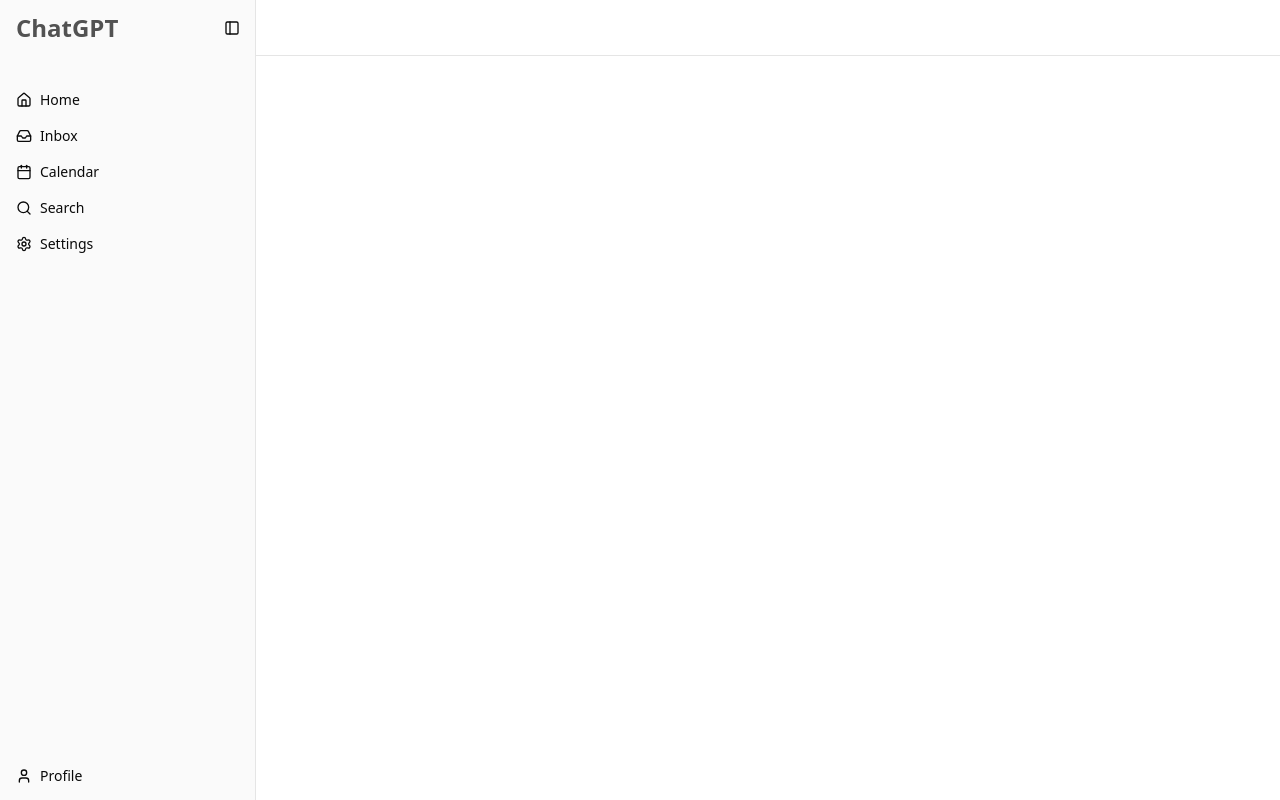
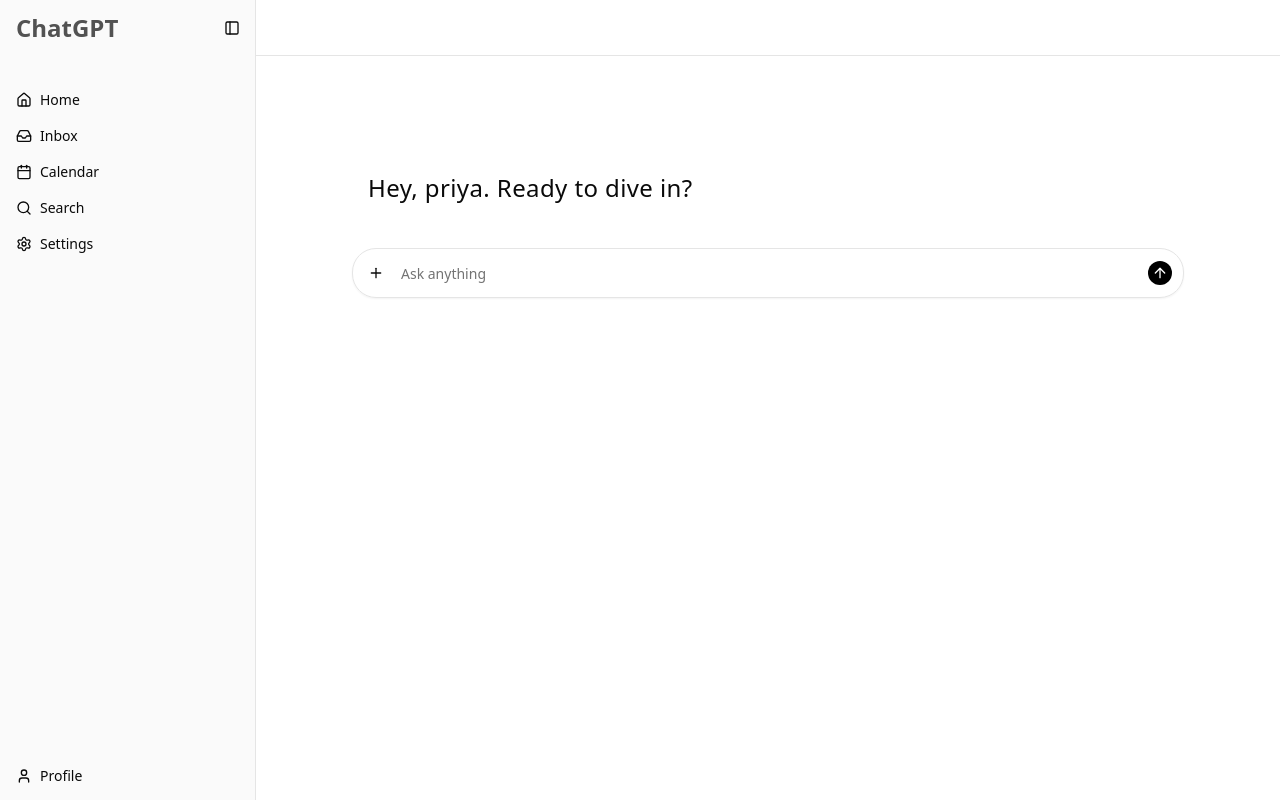
Before and after one commit to Prriya-Karn/mychatgpt, a React (Vite) app: page / in a window 1280 px wide. Built offline with nearby package versions, Linux system fonts and the light colour scheme.

Commit message:
halfly remains

```diff
--- a/package.json
+++ b/package.json
@@ -20,6 +20,7 @@
     "lucide-react": "^0.542.0",
     "react": "^19.1.1",
     "react-dom": "^19.1.1",
+    "react-hot-toast": "^2.6.0",
     "tailwind-merge": "^3.3.1",
     "tailwindcss": "^4.1.13"
   },
--- a/src/App.jsx
+++ b/src/App.jsx
@@ -1,8 +1,10 @@
+import Gpt from "./Gpt"
 import Layout from "./layout/Layout"
 
 export default function App() {
   return (
     <Layout>
+      <Gpt />
     </Layout>
   )
 }
--- /dev/null
+++ b/src/Gpt.jsx
@@ -0,0 +1,131 @@
+import { Fragment, useEffect, useState } from "react";
+import { Input } from "./components/ui/input";
+import { ArrowUp, Loader, Plus, Copy } from "lucide-react";
+import toast, { Toaster } from "react-hot-toast";
+
+const Gpt = () => {
+    const [input, setInput] = useState("");
+    const [finalInput, setFinal] = useState("");
+    const [res, setRes] = useState("Hey, priya. Ready to dive in?");
+    const [loading, setLoading] = useState(false);
+    const [isHover, setIsHover] = useState(false);
+
+    const handletextinput = (event) => {
+        setInput(event.target.value);
+    };
+
+    const handleSubmit = async () => {
+        setFinal(input);
+        setInput("");
+    };
+
+    const handleCopy = () => {
+        navigator.clipboard.writeText(finalInput);
+        toast.success("Copied to clipboard!");
+    };
+
+    const data = async (prompt) => {
+        setLoading(true);
+        try {
+            const res = await fetch(
+                `https://generativelanguage.googleapis.com/v1beta/models/gemini-2.0-flash:generateContent?key=AIzaSyBfXKrg_F9Gyqiw-QAdaGuRi9I-Zu_h-f4`,
+                {
+                    method: "POST",
+                    headers: { "Content-Type": "application/json" },
+                    body: JSON.stringify({
+                        contents: [
+                            {
+                                parts: [
+                                    { text: prompt },
+                                ],
+                            },
+                        ],
+                    }),
+                }
+            );
+
+            const result = await res.json();
+            setRes(result.candidates[0].content.parts[0].text);
+        } catch (error) {
+            console.error("Error fetching Gemini API:", error);
+            setRes("Oops! Something went wrong.");
+        } finally {
+            setLoading(false);
+        }
+    };
+
+    useEffect(() => {
+        if (finalInput) {
+            data(finalInput);
+        }
+    }, [finalInput]);
+
+    return (
+        <Fragment>
+            {/* Toast Container */}
+            <Toaster position="top-right" reverseOrder={false} />
+
+            <div className="mt-20">
+                <div className="flex flex-col gap-4">
+                    {/* Final Input on Right */}
+                    {finalInput && (
+                        <div
+                            className="flex tracking-wide justify-end items-center space-x-2"
+                            onMouseEnter={() => setIsHover(true)}
+                            onMouseLeave={() => setIsHover(false)}
+                        >
+                            <p className="text-xs leading-5 bg-[#FAFAFA] px-3 py-1 rounded-3xl cursor-pointer">
+                                {finalInput}
+                            </p>
+
+                            {isHover && (
+                                <Copy
+                                    className="w-3 h-3 cursor-pointer text-gray-500"
+                                    onClick={handleCopy}
+                                    title="Copy"
+                                />
+                            )}
+                        </div>
+                    )}
+
+                    {/* Response on Left */}
+                    <div className="flex tracking-wide ml-20 mr-20 justify-start min-h-[80px]">
+                        {loading ? (
+                            <div className="flex justify-center items-center w-full">
+                                <Loader className="animate-spin w-8 h-8 text-gray-500" />
+                            </div>
+                        ) : (
+                            <h1
+                                className={`${res === "Hey, priya. Ready to dive in?"
+                                    ? "text-2xl leading-relaxed font-medium"
+                                    : "text-xs leading-5"
+                                    } p-4`}
+                            >
+                                {res}
+                            </h1>
+                        )}
+                    </div>
+
+                    {/* Input Box */}
+                    <div className="input-wrapper ml-20 mr-20 relative">
+                        <Plus className="absolute rounded-full cursor-pointer p-1 ml-1 hover:bg-[#FAFAFA] left-2 top-1/2 transform -translate-y-1/2" />
+                        <Input
+                            value={input}
+                            placeholder="Ask anything"
+                            onChange={handletextinput}
+                            className="pr-10 pl-12 py-6 rounded-3xl"
+                            disabled={loading}
+                        />
+                        <ArrowUp
+                            className={`absolute rounded-full p-1 mr-1 text-white right-2 top-1/2 transform -translate-y-1/2 cursor-pointer ${loading ? "bg-gray-500 cursor-not-allowed" : "bg-black"
+                                }`}
+                            onClick={handleSubmit}
+                        />
+                    </div>
+                </div>
+            </div>
+        </Fragment>
+    );
+};
+
+export default Gpt;
```
Also changed, not shown: 1 other file (tests, documents, lock files or other folders).
